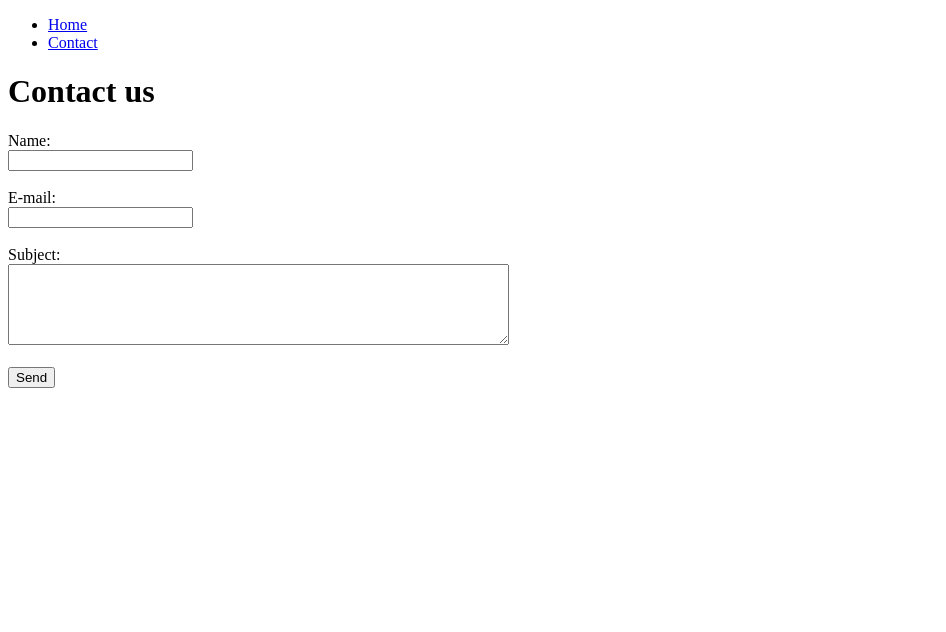
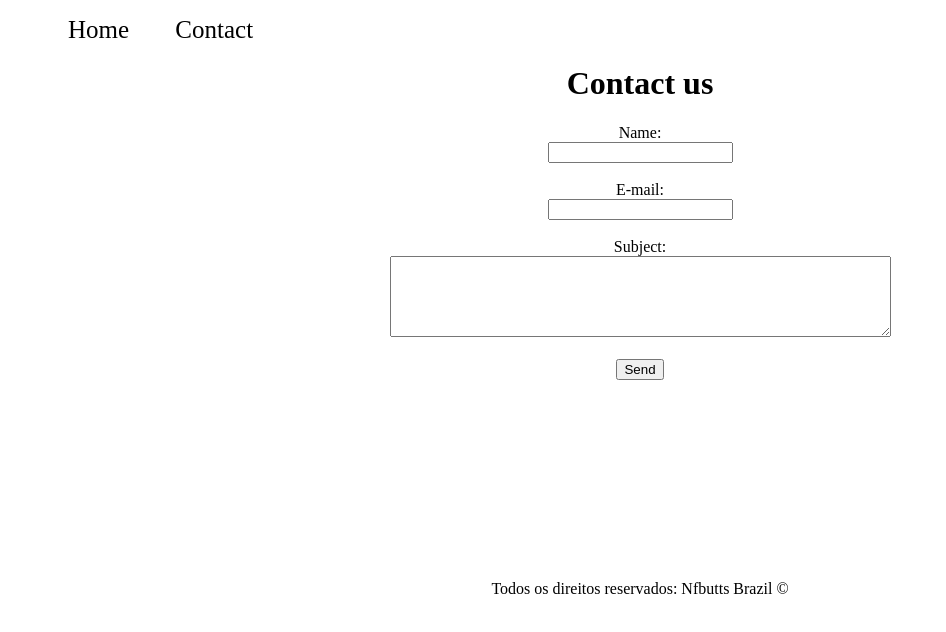
Before and after one commit to GabiSilvaBelo/Fundamentos-Web, a plain HTML site: page contact.html in a window 1280 px wide. Shown: the whole page, without its empty margins (0-946 px from the left). Drawn offline with Linux system fonts and the light colour scheme.

Commit message:
Aplicando CSS

```diff
--- /dev/null
+++ b/assets/css/style.css
@@ -0,0 +1,45 @@
+/*Estilos da pagina index.html*/
+.center {
+ text-align: center;
+}
+
+.container {
+    display: flex;
+    flex-flow: row wrap;
+    justify-content: center;
+    align-items: center;
+}
+
+#menu li {
+    display: inline;
+    padding: 20px;
+
+}
+
+#menu li a {
+    text-decoration: none;
+    color:black;
+    font-size: 25px;
+}
+
+#menu li a:hover {
+    color: gray;
+}
+
+/*Estilos da pagina contact.html*/
+.center {
+    text-align: center;
+   }
+
+   #menu li {
+    display: inline;
+    padding: 20px;
+}
+
+.p-35 {
+    padding: 35px;
+}
+
+.mb-50 {
+    margin-bottom: 200px;
+}
--- a/contact.html
+++ b/contact.html
@@ -5,9 +5,12 @@
     <meta http-equiv="X-UA-Compatible" content="IE=edge">
     <meta name="viewport" content="width=device-width, initial-scale=1.0">
     <title>Nfbutts</title>
+
+    <link rel="stylesheet" href="assets/css/style.css">
+
 </head>
 <body>
-    <ul>
+    <ul id="menu">
         <li>
          <a href="index.html"> Home </a>
         </li>
@@ -16,9 +19,12 @@
         </li>
      </ul>
 
-    <h1>Contact us</h1>
+    <h1 class="center">Contact us</h1>
 
-    <form>
+    <div class="container mb-50">
+
+        <div>
+    <form class="center">
         <label for="name">Name:</label> <br>
         <input type="text" id="name">
 <br>
@@ -33,6 +39,16 @@
         <br>
         <button>Send</button>
     </form>
+</div>
+
+</div>
+
+    <footer>
+        <p class="center">
+            Todos os direitos reservados: Nfbutts Brazil &copy;
+        </p>
+
+    </footer>
 
 </body>
 </html>
```
Also changed, not shown: index.html (+30 -22 lines), assets/img/NFT logo.png, assets/img/Portfólio.pptx (5).png (added).
